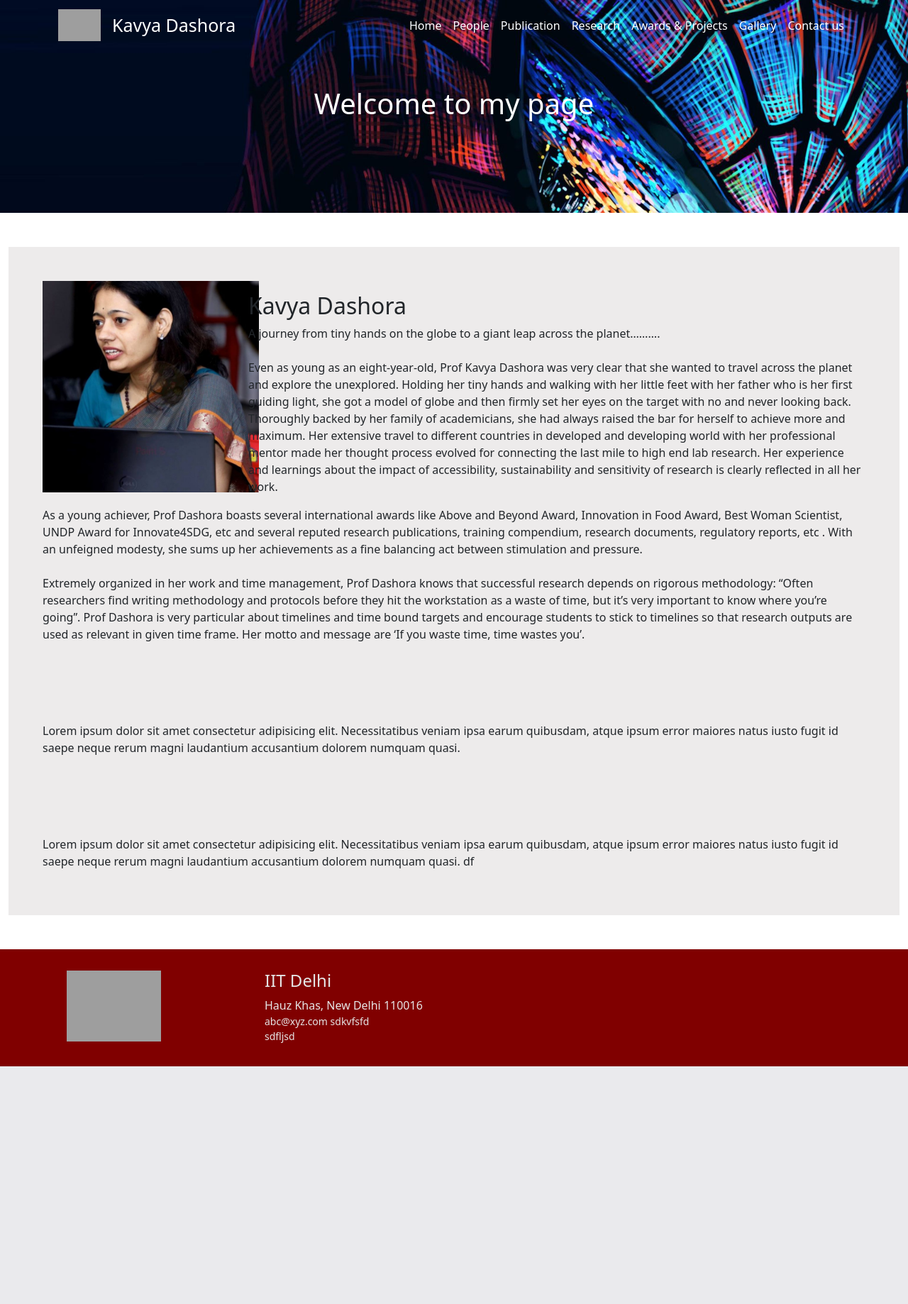
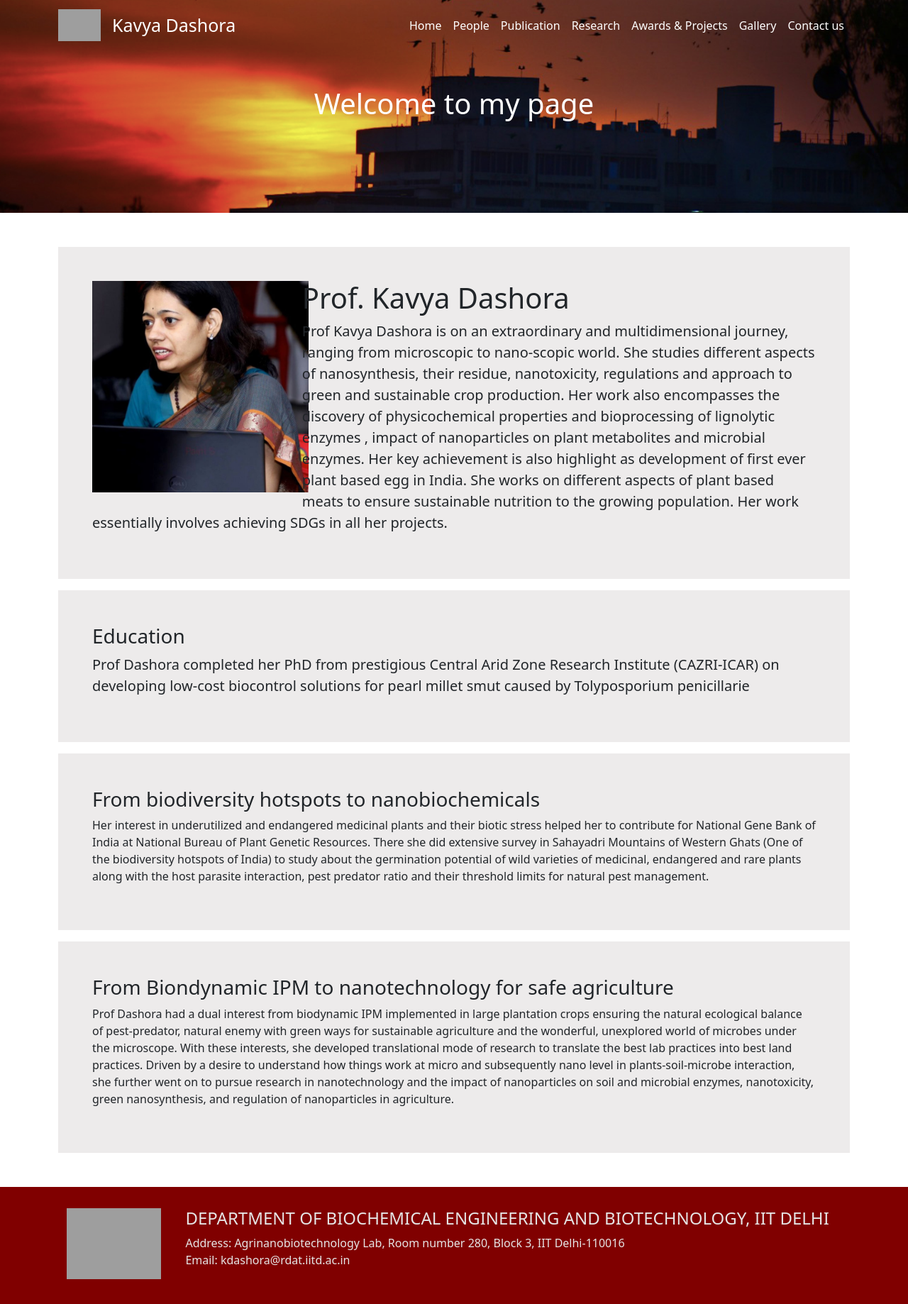
Before and after one commit to tarxn/personal_website, a PHP site: page / in a window 1280 px wide. Shown: the whole page at 71% size. Before the commit the page ends 1503 px from the top, so only its background shows below. Run offline with PHP 8.4, Linux system fonts and the light colour scheme; grey boxes are pictures that could not be loaded.

Commit message:
committed

```diff
--- /dev/null
+++ b/css/css.min.css
@@ -0,0 +1,95 @@
+.bg-maroon {
+    background-color: #8c1515 !important;
+}
+
+.banner-image {
+    background-size: cover;
+    max-height: 300px;
+
+}
+
+#active_page {
+    border-bottom: #ffee06 solid 2px;
+}
+
+.vl {
+    border-left: #ffffff solid 1px;
+    height: 20px;
+}
+
+.inline {
+    display: inline-block;
+}
+
+.pers_img{
+    width:305px;
+    height: auto;
+
+}
+.ppl_img{
+    height:300px;
+
+}
+
+.border_card {
+
+    width: 100%;
+    height: auto;
+    background-color: #edebeb;
+}
+.form_card{
+    width: 100%;
+    height: 610px;
+    background-color: #edebeb;
+}
+.form_card_r{
+    width: 100%;
+    height: 610px;
+    background-color: #ffffff;
+}
+
+.left-col{
+    width:29%;
+    float: left;
+}
+.center-col{
+    width:70%;
+    float:left;
+}
+.f-left-col {
+    width:13%;
+    float: left;
+}
+.f-right-col {
+    width:85%;
+    float: right;
+}
+
+footer {
+    text-align: left;
+    margin: auto;
+    color: rgb(229, 229, 229);
+    position: relative;
+    padding-top: 30px;
+    padding-bottom: 30px;
+}
+
+.half_col1 {
+    width:45%;
+    float: left;
+}
+.half_col2 {
+    width:50%;
+    float: right;
+}
+.box_shadow {
+    box-shadow: rgba(0, 0, 0, 0.35) 0px 5px 15px;
+  }
+
+.pybottom{
+    padding-bottom: 1rem !important;
+
+}
+h1 + p{
+    font-size: 20px;
+}
--- a/footer.php
+++ b/footer.php
@@ -1,21 +1,18 @@
 <div class="container-fluid" style="background-color: maroon; height: 165px;">
         <div class="container text-white-muted">
         <footer >
-            <div class="left-col container " >
+            <div class="f-left-col container" >
                 <img src="https://scai.iitd.ac.in/iitd_logo.png" alt="logo" width="auto" height="100"
                         class="d-inline-block align-text-center">
             </div>
-            <div class="center-col container">
-                <h4>IIT Delhi</h4>
-                <h7>Hauz Khas, New Delhi 110016</h7>
-                <p style="font-size: 14px;">abc@xyz.com
-                    sdkvfsfd<br>
-                    sdfljsd<br>
+            <div class="f-right-col container">
+                <h4>DEPARTMENT OF BIOCHEMICAL ENGINEERING AND BIOTECHNOLOGY, IIT DELHI</h4>
+                <h7>Address: Agrinanobiotechnology Lab, Room number 280, Block 3, IIT Delhi-110016
+</h7>
+                <p style="font-size: 16px;">Email: kdashora@rdat.iitd.ac.in <br>
+
                 </p>
             </div>
-
-
-
             </footer>
         </div>
 
--- a/header.php
+++ b/header.php
@@ -6,63 +6,7 @@
     <meta name="viewport" content="width=device-width, initial-scale=1.0" />
     <title>Personal website</title>
     <link rel="stylesheet" href="css/bootstrap.min.css" />
-    <style>
-        .banner-image {
-            background-size: cover;
-            max-height: 300px;
-        }
-
-        .bg-maroon {
-            background-color: #8c1515 !important
-        }
-
-        #active_page {
-            border-bottom: #ffee06 solid 2px;
-        }
-
-        .vl {
-            border-left: #ffffff solid 1px;
-            height: 20px;
-        }
-
-        .inline {
-            display: inline-block;
-        }
-
-        .pers_img{
-            width:305px;
-            height: auto;
-
-        }
-        .ppl_img{
-            height:300px;
-
-        }
-
-        .border_card {
-
-            width: 100%;
-            height: auto;
-            background-color: #edebeb;
-        }
-        .left-col{
-            width:25%;
-            float: left;
-        }
-        .center-col{
-            width:75%;
-            float:left;
-        }
-
-        footer {
-            text-align: left;
-            margin: auto;
-            color: rgb(229, 229, 229);
-            position: relative;
-            padding-top: 30px;
-            padding-bottom: 30px;
-        }
-    </style>
+    <link rel="stylesheet" href="css/css.min.css" />
 </head>
 
 <body>
@@ -113,7 +57,7 @@
                     </li> -->
 
                     <li class="nav-item">
-                        <a class="nav-link text-white" href="#">Contact us</a>
+                        <a class="nav-link text-white" href="contact.php">Contact us</a>
                     </li>
                 </ul>
             </div>
--- a/index.php
+++ b/index.php
@@ -3,51 +3,51 @@ include("header.php");
 ?>
 
 <!-- Banner Image  -->
-<div class="banner-image w-100 vh-100 d-flex justify-content-center align-items-center" style="background-image: url('images/1836325.jpg');">
+<div class="banner-image w-100 vh-100 d-flex justify-content-center align-items-center" style="background-image: url('images/sunset_.jpeg');">
     <div class="content text-center">
         <h1 class="text-white">Welcome to my page</h1>
     </div>
 </div>
 
 <!-- Main Content Area -->
-<div class="container-fluid my-5 gap-5">
+<div class="container my-5 gap-5 ">
     <div class="p-5 border_card">
-        <div class="left-col ">
+        <div class="left-col " style="padding-bottom:1rem !important;">
             <img class="pers_img" src="images/kavya.jpg" class="d-inline-block align-text-center">
         </div>
-        <div class="center-col">
-            <p>
-                <h2>Kavya Dashora</h2>
-                A journey from tiny hands on the globe to a giant leap across the planet……….<br><br>
 
-                Even as young as an eight-year-old, Prof Kavya Dashora was very clear that she wanted to travel across the planet and explore the unexplored. Holding her tiny hands and walking with her little feet with her father who is her first guiding light, she got a model of globe and then firmly set her eyes on the target with no and never looking back. Thoroughly backed by her family of academicians, she had always raised the bar for herself to achieve more and maximum.
-                Her extensive travel to different countries in developed and developing world with her professional mentor made her thought process evolved for connecting the last mile to high end lab research. Her experience and learnings about the impact of accessibility, sustainability and sensitivity of research is clearly reflected in all her work. <br>
+        <h1>Prof. Kavya Dashora</h1>
 
-            </p>
-        </div>
+        <p>
+
+            Prof Kavya Dashora is on an extraordinary and multidimensional journey, ranging from microscopic to nano-scopic world. She studies different aspects of nanosynthesis, their residue, nanotoxicity, regulations and approach to green and sustainable crop production.
+            Her work also encompasses the discovery of physicochemical properties and bioprocessing of lignolytic enzymes , impact of nanoparticles on plant metabolites and microbial enzymes.
+            Her key achievement is also highlight as development of first ever plant based egg in India. She works on different aspects of plant based meats to ensure sustainable nutrition to the growing population.
+            Her work essentially involves achieving SDGs in all her projects.
+            <br>
+
+        </p>
 
     </div>
-    <div class="p-5 border_card">
-        <p>
-        As a young achiever, Prof Dashora boasts several international awards like Above and Beyond Award, Innovation in Food Award, Best Woman Scientist, UNDP Award for Innovate4SDG, etc and several reputed research publications, training compendium, research documents, regulatory reports, etc . With an unfeigned modesty, she sums up her achievements as a fine balancing act between stimulation and pressure. <br><br>
-            Extremely organized in her work and time management, Prof Dashora knows that successful research depends on rigorous methodology: “Often researchers find writing methodology and protocols before they hit the workstation as a waste of time, but it’s very important to know where you’re going”. Prof Dashora is very particular about timelines and time bound targets and encourage students to stick to timelines so that research outputs are used as relevant in given time frame.
-            Her motto and message are ‘If you waste time, time wastes you’.
+
+    <div class="p-5 my-3 border_card">
+        <h3>Education</h3>
+        <p style="font-size: 20px;">
+            Prof Dashora completed her PhD from prestigious Central Arid Zone Research Institute (CAZRI-ICAR) on developing low-cost biocontrol solutions for pearl millet smut caused by Tolyposporium penicillarie
         </p>
     </div>
-    <div class="p-5 border_card">
+    <div class="p-5 my-3 border_card">
+        <h3>From biodiversity hotspots to nanobiochemicals</h3>
         <p>
-            Lorem ipsum dolor sit amet consectetur adipisicing elit.
-            Necessitatibus veniam ipsa earum quibusdam, atque ipsum error maiores
-            natus iusto fugit id saepe neque rerum magni laudantium accusantium
-            dolorem numquam quasi.
+        Her interest in underutilized and endangered medicinal plants and their biotic stress helped her to contribute for National Gene Bank of India at National Bureau of Plant Genetic Resources. There she did extensive survey in Sahayadri Mountains of Western Ghats (One of the biodiversity hotspots of India) to study about the germination potential of wild varieties of medicinal, endangered and rare plants along with the host parasite interaction, pest predator ratio and their threshold limits for natural pest management.
+
         </p>
     </div>
-    <div class="p-5 border_card">
+    <div class="p-5 my-3 border_card">
+    <h3>From Biondynamic IPM to nanotechnology for safe agriculture</h3>
         <p>
-            Lorem ipsum dolor sit amet consectetur adipisicing elit.
-            Necessitatibus veniam ipsa earum quibusdam, atque ipsum error maiores
-            natus iusto fugit id saepe neque rerum magni laudantium accusantium
-            dolorem numquam quasi. df
+        Prof Dashora had a dual interest from biodynamic IPM implemented in large plantation crops ensuring the natural ecological balance of pest-predator, natural enemy with green ways for sustainable agriculture and the wonderful, unexplored world of microbes under the microscope. With these interests, she developed translational mode of research to translate the best lab practices into best land practices. Driven by a desire to understand how things work at micro and subsequently nano level in plants-soil-microbe interaction, she further went on to pursue research in nanotechnology and the impact of nanoparticles on soil and microbial enzymes, nanotoxicity, green nanosynthesis, and regulation of nanoparticles in agriculture.
+
         </p>
     </div>
 </div>
```
Also changed, not shown: contact.php (added, +78 -0 lines), images/._building.png (added), images/._email.png (added), images/._iitd1.jpeg (added), images/._sunset.jpeg (added), images/._sunset_.jpeg (added), images/building.png (added), images/email.png (added), images/iitd1.jpeg (added), images/sunset.jpeg (added), images/sunset_.jpeg (added).
